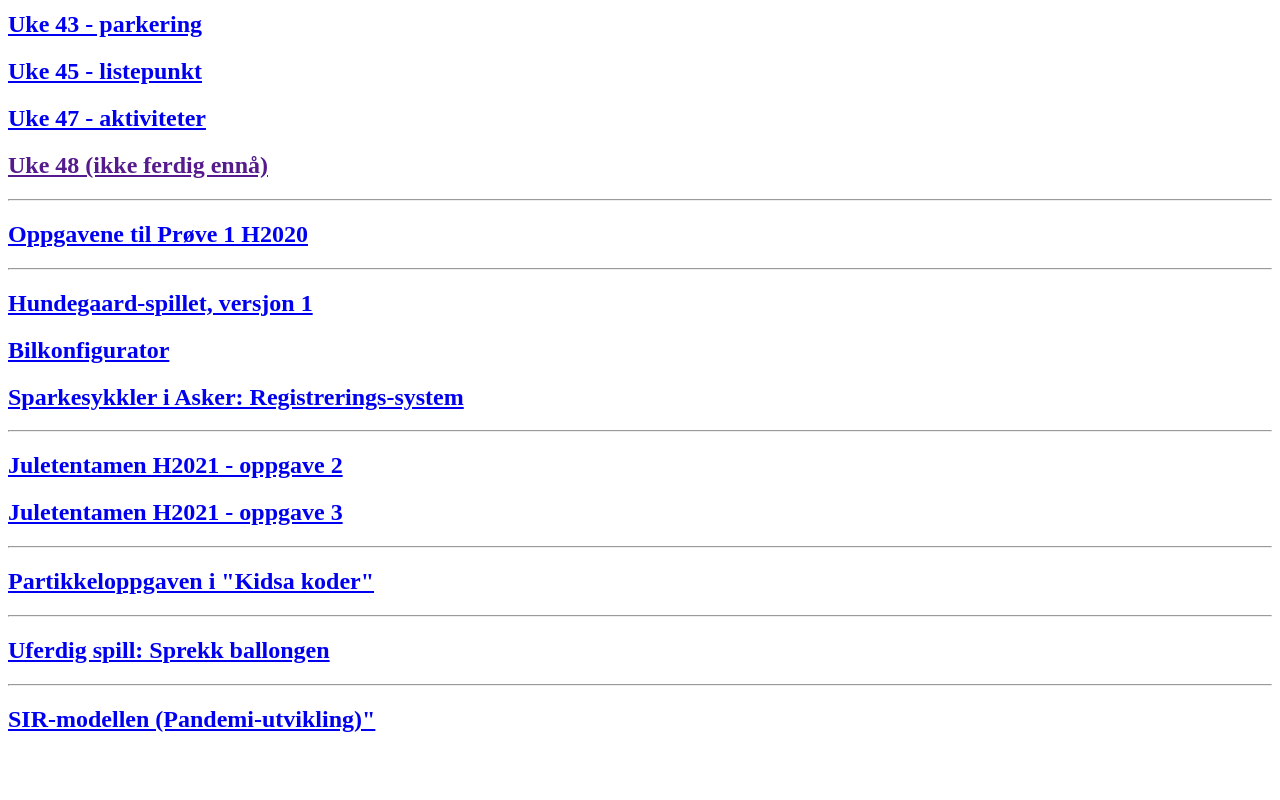
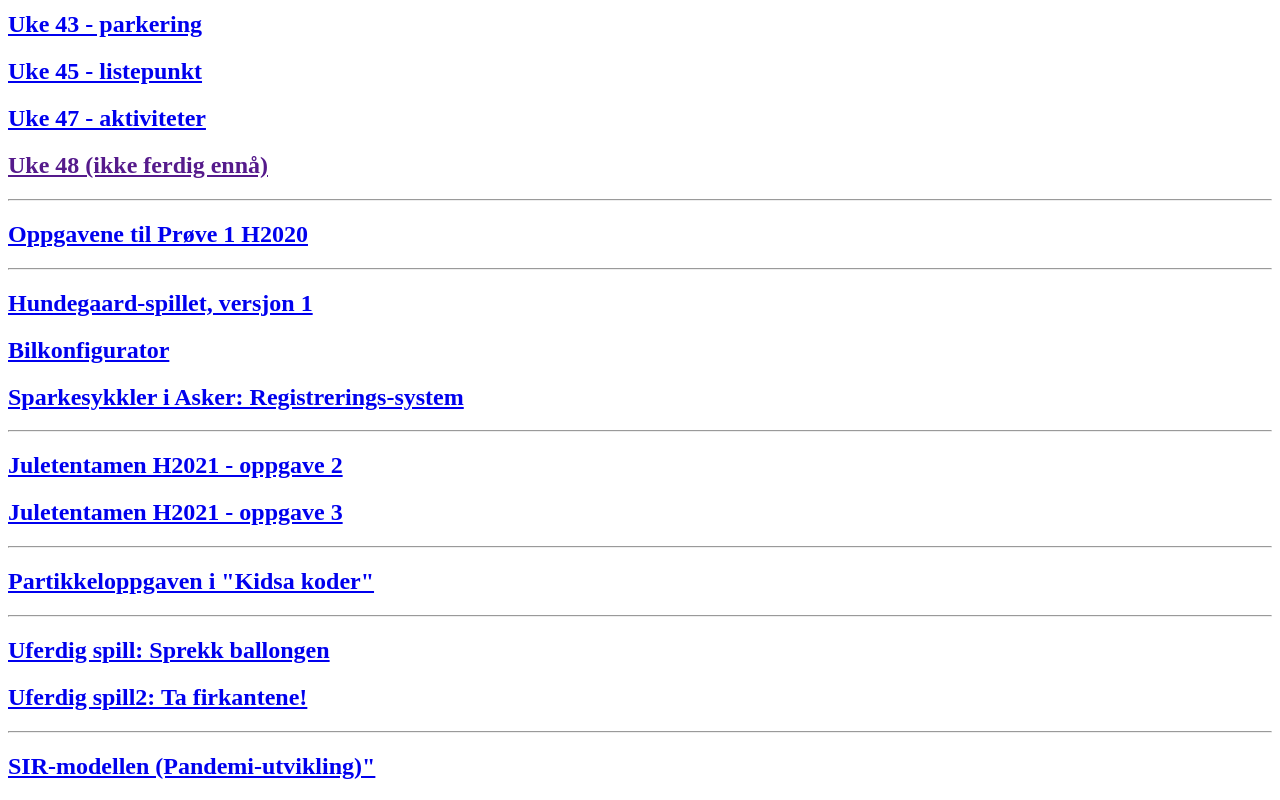
Before and after one commit to helull/IT2-2021, a plain HTML site: page index.html in a window 1280 px wide. Shown: the part 303-1103 px from the top of the page. Before the commit the page ends 1056 px from the top, so only its background shows below. Drawn offline with Linux system fonts and the light colour scheme.

Commit message:
Update index.html

```diff
--- a/index.html
+++ b/index.html
@@ -28,6 +28,7 @@
 <h2><a href="partikler.html">Partikkeloppgaven i "Kidsa koder"</a></h2>
 <hr>
 <h2><a href="blipp3.html">Uferdig spill: Sprekk ballongen</a></h2>
+<h2><a href="blipp4.html">Uferdig spill2: Ta firkantene!</a></h2>
 <hr>
 <h2><a href="SIR.html">SIR-modellen (Pandemi-utvikling)"</a></h2>
 </body>
```
